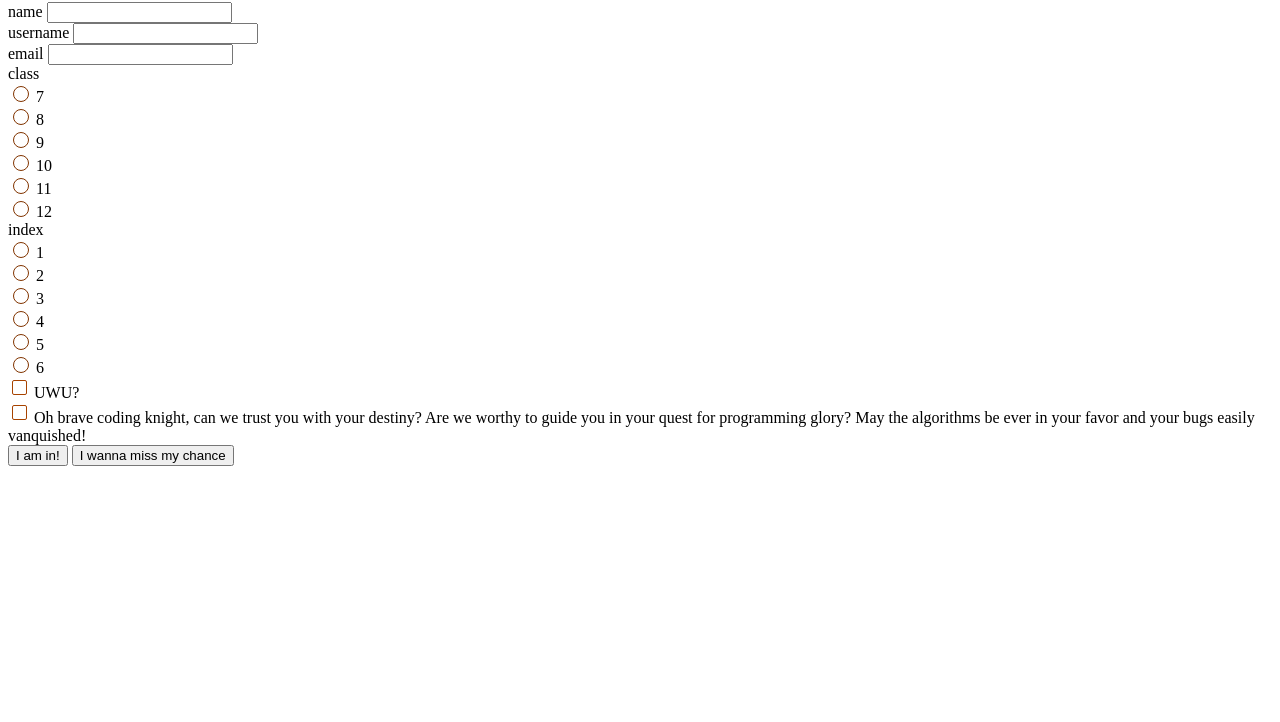
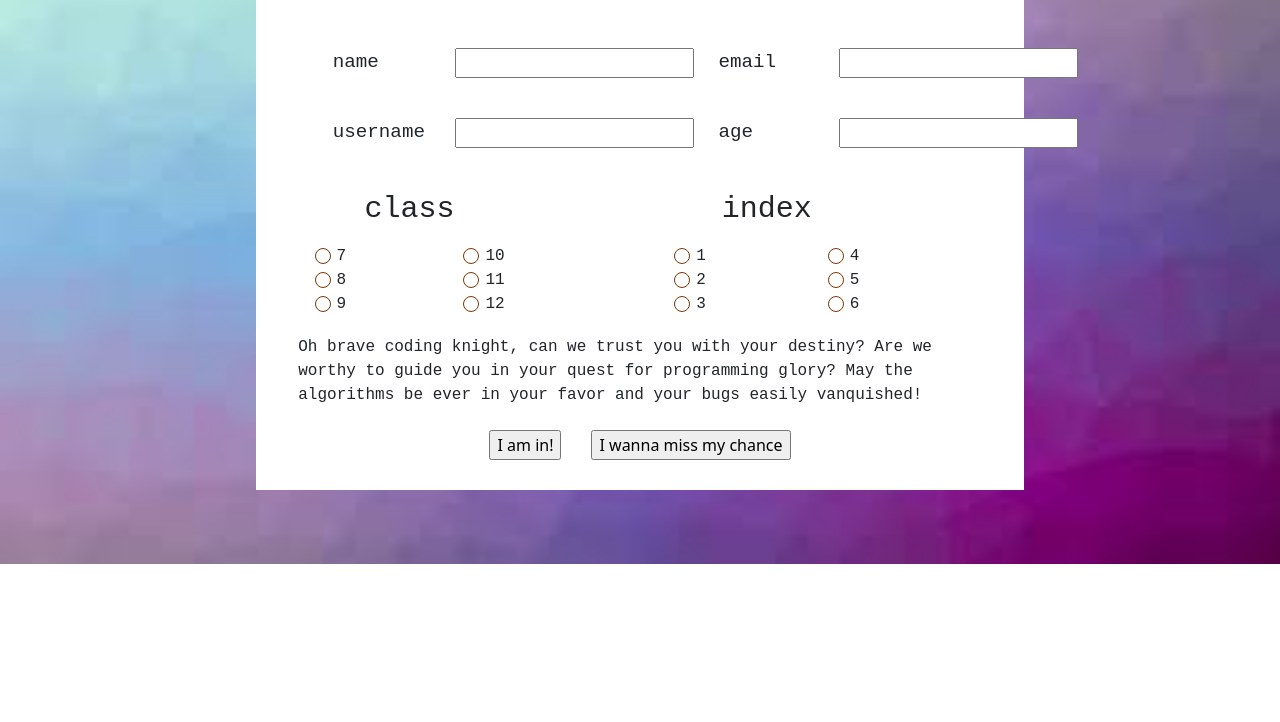
Before and after one commit to aleko2008GOA/server, a website: page src/index.html in a window 1280 px wide. Shown: the part 78-800 px from the top of the page. Drawn offline with nearby package versions, Linux system fonts and the light colour scheme; a web font is replaced by a local one.

Commit message:
version 0.0.3

```diff
--- a/src/index.html
+++ b/src/index.html
@@ -3,77 +3,114 @@
 <head>
     <meta charset="UTF-8">
     <meta name="viewport" content="width=device-width, initial-scale=1.0">
+    <link rel="stylesheet" href="reset.css">
     <link rel = 'stylesheet' href = 'style.css'>
-    <title>Form</title>
+    <title>programing</title>
+    <link rel="preconnect" href="https://fonts.googleapis.com">
+    <link rel="preconnect" href="https://fonts.gstatic.com" crossorigin>
+    <link href="https://fonts.googleapis.com/css2?family=Bebas+Neue&family=Dosis:wght@200..800&family=Gowun+Batang:wght@400;700&display=swap" rel="stylesheet">
+    <link rel="icon" type="image/x-icon" href="images/ImagesLogo-removebg-preview.png" class="imageLogo">
+    <script src="https://kit.fontawesome.com/0233cf5934.js" crossorigin="anonymous"></script>
+    <link href="https://cdn.jsdelivr.net/npm/bootstrap@5.3.3/dist/css/bootstrap.min.css" rel="stylesheet" integrity="sha384-QWTKZyjpPEjISv5WaRU9OFeRpok6YctnYmDr5pNlyT2bRjXh0JMhjY6hW+ALEwIH" crossorigin="anonymous">
 </head>
 <body>
-    <form>
+    <form id = "form">
         <h1>Welcome young knight!</h1>
-        <section>
-            <label for = 'name'>name</label>
+        <div class="divSection1">
+            <div class="divforsection1">
+                <section class="s-1">
+                    <label for = 'name' class="label1">name</label>
                     <input type = 'text' name = 'name' id = 'name' required>
                 </section>
-        <section>
-            <label for = 'username'>username</label>
+                <section class="s-1">
+                    <label for = 'username' class="label2">username</label>
                     <input type = 'text' name = 'username' id = 'username' required>
                 </section>
-        <section>
-            <label for = 'email'>email</label>
+            </div>
+            <div class="divforsection1">
+                <section class="s-1">
+                    <label for = 'email' class="label3">email</label>
                     <input type = 'email' name = 'email' id = 'email' required>
                 </section>
-        <section>
-            <label for = 'class'>class</label>
-            <section>
+                <section class="s-1">
+                    <label for = 'age' class="label4">age</label>
+                    <input type = 'number' name = 'age' id = 'age' required>
+                </section>
+            </div>
+        </div>
+        <div class="divnumba">
+            <section class="s-2">
+                <label for = 'class '  class="labelklass">class</label>
+                <section class="s--2">
+                    <div class="divsection2">
+                        <div class="div7cl">
                             <input type="radio" name="class" id="seven" value="7" required>
-                <label for="seven">7</label><br>
+                            <label for="seven">7</label>
+                        </div>
+                        <div class="div7cl">
+                            <input type="radio" name="class" id="eight" value="8" required>
+                            <label for="eight">8</label>
+                        </div>
+                        <div class="div7cl">
+                            <input type="radio" name="class" id="nine" value="9" required>
+                            <label for="nine">9</label>
+                        </div>
+                    </div>
+                    <div class="divsection2">
+                        <div class="div7cl">
+                            <input type="radio" name="class" id="ten" value="10" required>
+                            <label for="ten">10</label>
+                        </div>
+                        <div class="div7cl">
+                            <input type="radio" name="class" id="eleven" value="11" required>
+                            <label for="eleven">11</label>
+                        </div>
 
-                <input type="radio" name="class" id="eight" value="8" required>
-                <label for="eight">8</label><br>
-
-                <input type="radio" name="class" id="nine" value="9" required>
-                <label for="nine">9</label><br>
-
-                <input type="radio" name="class" id="ten" value="10" required>
-                <label for="ten">10</label><br>
-
-                <input type="radio" name="class" id="eleven" value="11" required>
-                <label for="eleven">11</label><br>
-
+                        <div class="div7cl">
                             <input type="radio" name="class" id="twelve" value="12" required>
                             <label for="twelve">12</label>
+                        </div>
+                    </div>
                 </section>
             </section>
-        <section>
-            <label for = 'index'>index</label>
-            <section>
+            <section class="s-2">
+                <label for = 'index'  class="labelklass">index</label>
+                <section class="s--2 ">
+                    <div class="divsection2">
+                        <div class="div7cl">
                             <input type="radio" name="index" id="one" value="1" required>
-                <label for="one">1</label><br>
-
+                            <label for="one">1</label>
+                        </div>
+                        <div class="div7cl">
                             <input type="radio" name="index" id="two" value="2" required>
-                <label for="two">2</label><br>
-
+                            <label for="two">2</label>
+                        </div>
+                        <div class="div7cl">
                             <input type="radio" name="index" id="three" value="3" required>
-                <label for="three">3</label><br>
-
+                            <label for="three">3</label>
+                        </div>
+                    </div>
+                    <div class="divsection2">
+                        <div class="div7cl">
                             <input type="radio" name="index" id="four" value="4" required>
-                <label for="four">4</label><br>
-
+                            <label for="four">4</label>
+                        </div>
+                        <div class="div7cl">
                             <input type="radio" name="index" id="five" value="5" required>
-                <label for="five">5</label><br>
-
+                            <label for="five">5</label>
+                        </div>
+                        <div class="div7cl">
                             <input type="radio" name="index" id="six" value="6" required>
                             <label for="six">6</label>
+                        </div>
+                    </div>
                 </section>
             </section>
-        <section>
-            <input type = 'checkbox'>
-            <label id = 'noUwu'>UWU?</label>
-        </section>
-        <section>
-            <input type = "checkbox" id = 'terms' name = 'terms' required>
-            <label for = 'terms'>Oh brave coding knight, can we trust you with your destiny? Are we worthy to guide you in your quest for programming glory? May the algorithms be ever in your favor and your bugs easily vanquished!</label>
-        </section>
-        <section>
+        </div>
+
+        <label for = 'terms' class="label5">Oh brave coding knight, can we trust you with your destiny? Are we worthy to guide you in your quest for programming glory? May the algorithms be ever in your favor and your bugs easily vanquished!</label>
+
+        <section class="lastsection">
             <input type = 'submit' value = 'I am in!'>
             <input type = 'reset' value = 'I wanna miss my chance'>
         </section>
--- /dev/null
+++ b/src/reset.css
@@ -0,0 +1,52 @@
+html, body, div, span, applet, object, iframe,
+h1, h2, h3, h4, h5, h6, p, blockquote, pre,
+a, abbr, acronym, address, big, cite, code,
+del, dfn, em, img, ins, kbd, q, s, samp,
+small, strike, strong, sub, sup, tt, var,
+b, u, i, center,
+dl, dt, dd, ol, ul, li,
+fieldset, form, label, legend,
+table, caption, tbody, tfoot, thead, tr, th, td,
+article, aside, canvas, details, embed,
+figure, figcaption, footer, header, hgroup,
+menu, nav, output, ruby, section, summary,
+time, mark, audio, video {
+	margin: 0;
+	padding: 0;
+	border: 0;
+	font-size: 100%;
+	font: inherit;
+	vertical-align: baseline;
+}
+/* HTML5 display-role reset for older browsers */
+article, aside, details, figcaption, figure,
+footer, header, hgroup, menu, nav, section {
+	display: block;
+}
+body {
+	line-height: 1;
+}
+ol, ul {
+	list-style: none;
+}
+blockquote, q {
+	quotes: none;
+}
+blockquote:before, blockquote:after,
+q:before, q:after {
+	content: '';
+	content: none;
+}
+table {
+	border-collapse: collapse;
+	border-spacing: 0;
+}
+a{
+    text-decoration: none;
+}
+ul{
+    list-style: none;
+}
+*{
+    box-sizing: border-box;
+}
--- a/src/script.js
+++ b/src/script.js
@@ -1,22 +1,33 @@
-const button = document.getElementById('count');
+const form = document.getElementById("form");
 
-button.addEventListener('click', async () =>{
-    try {
+form.addEventListener('submit', async (e) =>{
+    e.preventDefault();
+
+    const user = {
+        name: e.target.name.value,
+        username: e.target.username.value,
+        email: e.target.email.value,
+        age: e.target.age.value,
+        class: e.target.class.value,
+        index: e.target.index.value
+    }
+
+    try{
         const response = await fetch('/click', {
             method: 'POST',
             headers: {
                 'Content-Type': 'application/json'
             },
-            body: JSON.stringify({message: 'User clicked!'})
+            body: JSON.stringify(user)
         });
 
         if (response.ok) {
-            alert('Data submitted successfully!');
+            console.log('Form has been sent!')
+            form.reset();
         } else {
-            alert('Error submitting data.');
+            console.log('Error, can not reach server');
         }
     } catch (error) {
-        console.error('Error:', error);
-        alert('Error submitting data.');
+        console.error('Error: ', error);
     }
 });
--- a/src/style.css
+++ b/src/style.css
@@ -1,3 +1,11 @@
+h1{
+    font-family: 'Courier New', Courier, monospace;
+}
+label{
+    font-family: 'Courier New', Courier, monospace;
+}
+
+
 input[type="radio"] {
     appearance: none;
     -webkit-appearance: none;
@@ -55,3 +63,137 @@ input[type="checkbox"]:checked::after {
     border-width: 0 2px 2px 0;
     transform: rotate(45deg);
 }
+body{
+    background-color: black;
+    background-image: url(assets/backgraund.jpg);
+    background-repeat: no-repeat;
+    background-size: cover;
+}
+form{
+    width: 60%;
+    height: 80%;
+    background-color: white;
+    margin: 1.3%  auto;
+    box-shadow: red;
+}
+
+h1{
+    display: inline-block;
+    margin: 1.3%  15%;
+    padding: 1%;
+
+}
+
+.divSection1{
+    display: flex;
+    flex-direction: column;
+    gap: 40px;
+    width: 70%;
+    margin:   2%
+}
+
+.divSection2{
+    width: 40%;border: 2px rgb(120, 219, 170) solid;
+}
+.divindex{
+    border: 2px rgb(5, 3, 0) solid;width: 40%;
+}
+.s-1{
+    display: flex;
+    gap: 30px;
+}
+.label1{
+    font-size: larger;
+    margin-right: 46px;
+}
+.label2{
+    font-size: larger;
+}
+.label3{
+    font-size: larger;
+    margin-right: 33px;
+}
+.label4{
+    font-size: larger;
+    margin-right: 56px;
+}
+.divSection1{
+    width: 80%;
+    margin: 5% auto;
+    display: flex;
+    gap: 4%;
+    flex-direction: row;
+}
+.divforsection1{
+    display: flex;
+    flex-direction: column;
+    gap: 40px;
+}
+.font{
+    font-family: 'Lucida Sans', 'Lucida Sans Regular', 'Lucida Grande', 'Lucida Sans Unicode', Geneva, Verdana, sans-serif;
+    font-size: larger;
+}
+.s--2{
+    display: flex;
+    flex-direction:row;
+  margin-top: 12px;
+  justify-content: center;
+  justify-content: space-around;
+}
+.divsection2{
+    display: flex;
+    justify-content: space-around;
+    flex-direction: column;
+
+}
+.s-2{
+    width: 40%;
+    display: flex;
+    flex-direction: column;
+    gap: 0;
+
+}
+.labelklass{
+    display: flex;
+    justify-content: center;
+    font-size: 30px;
+}
+.div7cl{
+    display: flex;
+    flex-direction: row;
+    align-items: center;
+    gap: 6px;
+}
+.divnumba{
+    display: flex;
+    flex-direction: row;
+    gap: 50px;
+}
+.header{
+    margin: 0;
+}
+.label5{
+    width: 90%;
+    margin: 2.5% 0 0 5.5%;
+}
+.lastsection{
+    margin:  3% auto;
+    display: flex;
+    gap: 30px;
+    justify-content: center;
+    padding-bottom: 30px;
+}
+@media (max-width: 1150px){
+    .h11{
+        font-size: small;
+        margin-left: 37%;
+    }
+    .divSection1{
+        flex-direction: column;
+        margin-left: 20%;
+        gap: 50px;
+    }
+}
+@media (max-width: 650px){
+
+}
```
Also changed, not shown: main.js (+25 -4 lines), users.json (added, +18 -0 lines), src/assets/ImagesLogo-removebg-preview.png (added), src/assets/backgraund.jpg (added). Lines whose indentation alone changed are shown as unchanged.
